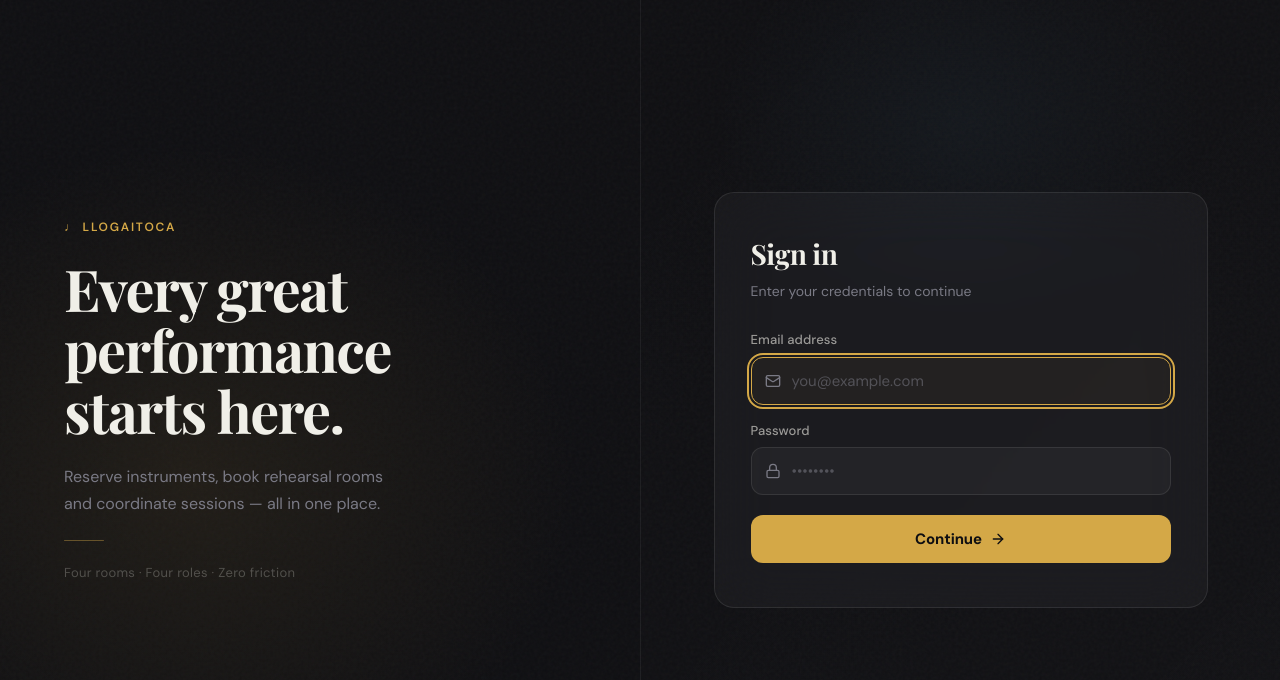
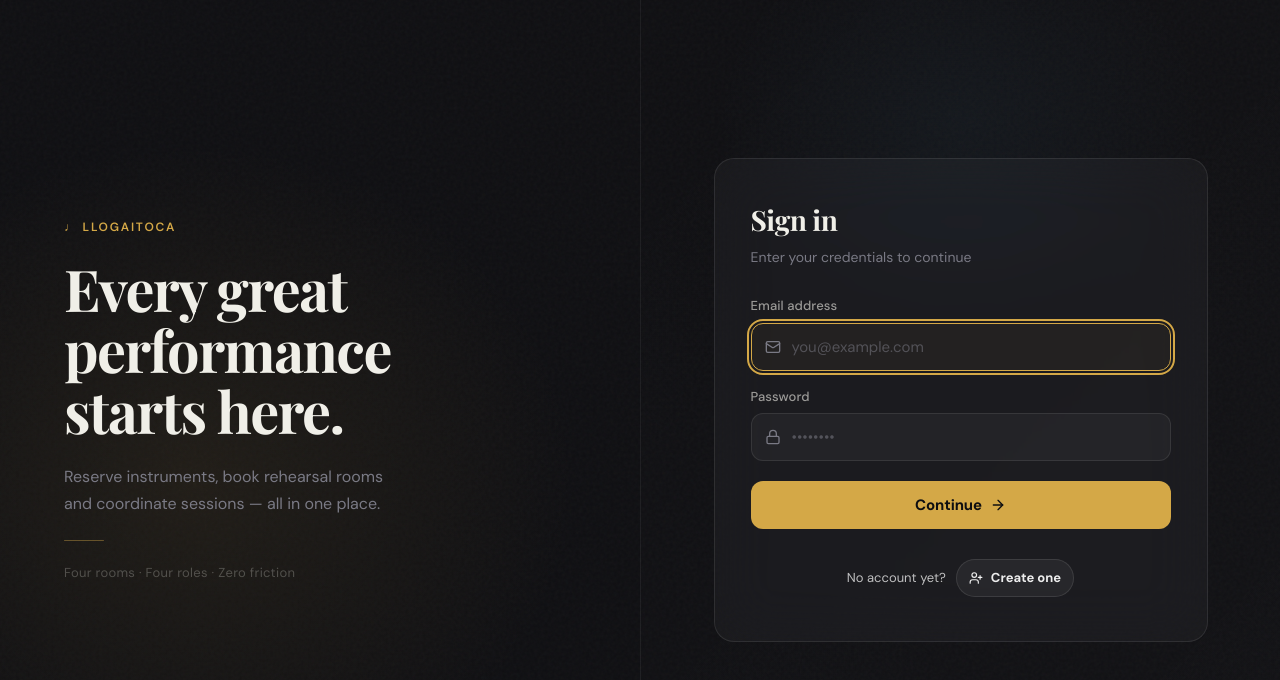
Before and after one commit to VictorCharneco/s5-llogaitoca-front, a React (Vite) app: page /login in a window 1280 px wide. Shown: the top 680 px of the page. Built offline with nearby package versions, Linux system fonts and the light colour scheme; no server answers.

Commit message:
added register link on login page

```diff
--- a/src/pages/LoginPage.module.css
+++ b/src/pages/LoginPage.module.css
@@ -212,6 +212,53 @@
   background: rgba(224,82,82,0.05);
 }
 
+/* ── Register link row ───────────────────────── */
+.linksRow{
+  margin-top: 14px;
+  display: flex;
+  align-items: center;
+  justify-content: center;
+  gap: 10px;
+  flex-wrap: wrap;
+}
+
+.linksText{
+  font-size: 13px;
+  color: rgba(255,255,255,0.72);
+}
+
+.registerLink{
+  display: inline-flex;
+  align-items: center;
+  gap: 8px;
+
+  padding: 8px 12px;
+  border-radius: 999px;
+
+  border: 1px solid rgba(255,255,255,0.10);
+  background: rgba(255,255,255,0.05);
+
+  color: rgba(255,255,255,0.92);
+  text-decoration: none;
+  font-size: 13px;
+  font-weight: 700;
+
+  transition: background .15s ease, border-color .15s ease, transform .12s ease;
+}
+
+.registerLink:hover{
+  background: rgba(255,255,255,0.08);
+  border-color: rgba(255,255,255,0.16);
+  transform: translateY(-1px);
+}
+
+.registerLink:active{ transform: translateY(0px); }
+
+.registerLink:focus-visible{
+  outline: 2px solid rgba(212,168,71,0.65);
+  outline-offset: 2px;
+}
+
 /* ── Error box ───────────────────────────────── */
 .errorBox {
   display: flex;
--- a/src/pages/LoginPage.tsx
+++ b/src/pages/LoginPage.tsx
@@ -1,7 +1,7 @@
 import { useState, useEffect, useId, type FormEvent } from 'react';
-import { useNavigate } from 'react-router-dom';
+import { useNavigate, Link } from 'react-router-dom';
 import { motion, type Variants } from 'framer-motion';
-import { Mail, Lock, ArrowRight, AlertCircle } from 'lucide-react';
+import { Mail, Lock, ArrowRight, AlertCircle, UserPlus } from 'lucide-react';
 import { useAuth } from '../context/AuthContext';
 import styles from './LoginPage.module.css';
 
@@ -23,7 +23,7 @@ export default function LoginPage() {
   const [error, setError] = useState('');
   const [loading, setLoading] = useState(false);
 
-  const emailId    = useId();
+  const emailId = useId();
   const passwordId = useId();
 
   useEffect(() => {
@@ -47,11 +47,10 @@ export default function LoginPage() {
   return (
     <div className={styles.page}>
       {/* ── Ambient background layers ─────────── */}
-      <div className={styles.bgGlow}  aria-hidden="true" />
+      <div className={styles.bgGlow} aria-hidden="true" />
       <div className={styles.bgNoise} aria-hidden="true" />
 
       <div className={styles.layout}>
-
         {/* ── Left half: editorial hero ─────────── */}
         <div className={styles.hero}>
           <motion.div className={styles.heroInner} initial="initial" animate="animate">
@@ -59,8 +58,10 @@ export default function LoginPage() {
               ♩ Llogaitoca
             </motion.span>
             <motion.h1 custom={1} variants={fadeUp} className={styles.heroTitle}>
-              Every great<br />
-              performance<br />
+              Every great
+              <br />
+              performance
+              <br />
               starts here.
             </motion.h1>
             <motion.p custom={2} variants={fadeUp} className={styles.heroSub}>
@@ -163,10 +164,18 @@ export default function LoginPage() {
                   </>
                 )}
               </button>
+
+              {/* ✅ Register link */}
+              <div className={styles.linksRow}>
+                <span className={styles.linksText}>No account yet?</span>
+                <Link className={styles.registerLink} to="/register">
+                  <UserPlus size={14} aria-hidden="true" />
+                  Create one
+                </Link>
+              </div>
             </form>
           </motion.div>
         </div>
-
       </div>
     </div>
   );
```
